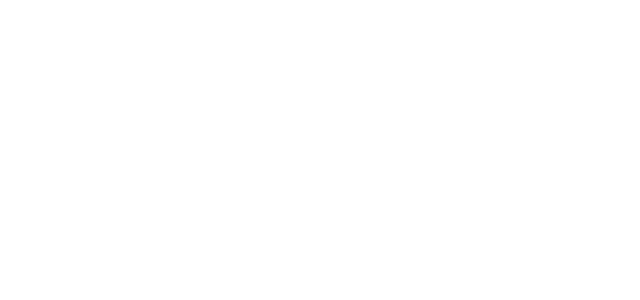
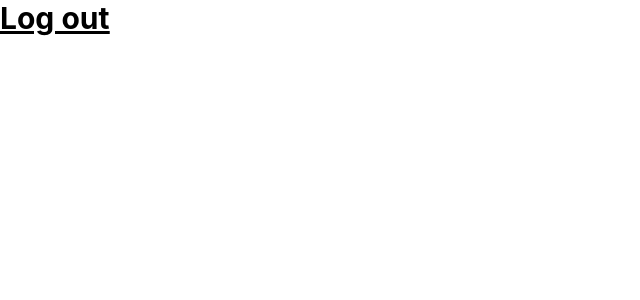
Before and after one commit to BadgersetGuy/testpractic, a React (Create React App) app: page /logout in a window 1280 px wide. Shown: the top 300 px of the page, without its empty margins (0-640 px from the left). Built offline with nearby package versions, Linux system fonts and the light colour scheme.

Commit message:
set redux store on refresh, logout page

```diff
--- a/src/App.js
+++ b/src/App.js
@@ -1,4 +1,8 @@
 import React from 'react';
+import { useEffect } from 'react';
+import { useSelector, useDispatch } from 'react-redux';
+
+
 
 import './App.css';
 import {
@@ -17,6 +21,18 @@ import Logout from "./pages/Logout";
 import FormComponent from "./pages/Form";
 
 function App() {
+  let dispatch = useDispatch();
+  let selector = useSelector(state => state);
+
+
+  useEffect(() => {
+
+    // get the data from local storage and set it in redux
+    dispatch({ type: "SET_DATA", payload: JSON.parse(localStorage.getItem("data")) })
+
+  }, [])
+
+
   return (
 
     <div>
--- a/src/pages/Form.js
+++ b/src/pages/Form.js
@@ -5,18 +5,19 @@ import { Formik, Form, Field, ErrorMessage } from 'formik';
 import { useDispatch } from 'react-redux'
 
 const FormComponent = () => {
+    let dispatch = useDispatch();
     let navigate = useNavigate();
-    let dispatch = useDispatch();
 
     // if the user is not logged in, redirect to the login page
+
     useEffect(() => {
 
-        const isLoggedIn = localStorage.getItem("is_logged_in");
-        if (!isLoggedIn) {
+
+        if (!JSON.parse(localStorage.getItem("is_logged_in"))) {
             navigate("../login", { replace: true });
         }
 
-    })
+    }, [])
 
 
     const submitForm = (values) => {
--- a/src/pages/Logout.js
+++ b/src/pages/Logout.js
@@ -1,8 +1,17 @@
+import {
+    Link
+} from "react-router-dom";
+
 const Logout = () => {
+
+    const setLoggedIn = () => {
+        localStorage.setItem("is_logged_in", false);
+    };
+
     return (
 
-      <div>
-        {/* <h1>Login</h1> */}
+      <div className="text-3xl font-bold underline">
+        <Link to="/" onClick={setLoggedIn}>Log out</Link>
       </div>
 
     );
```
